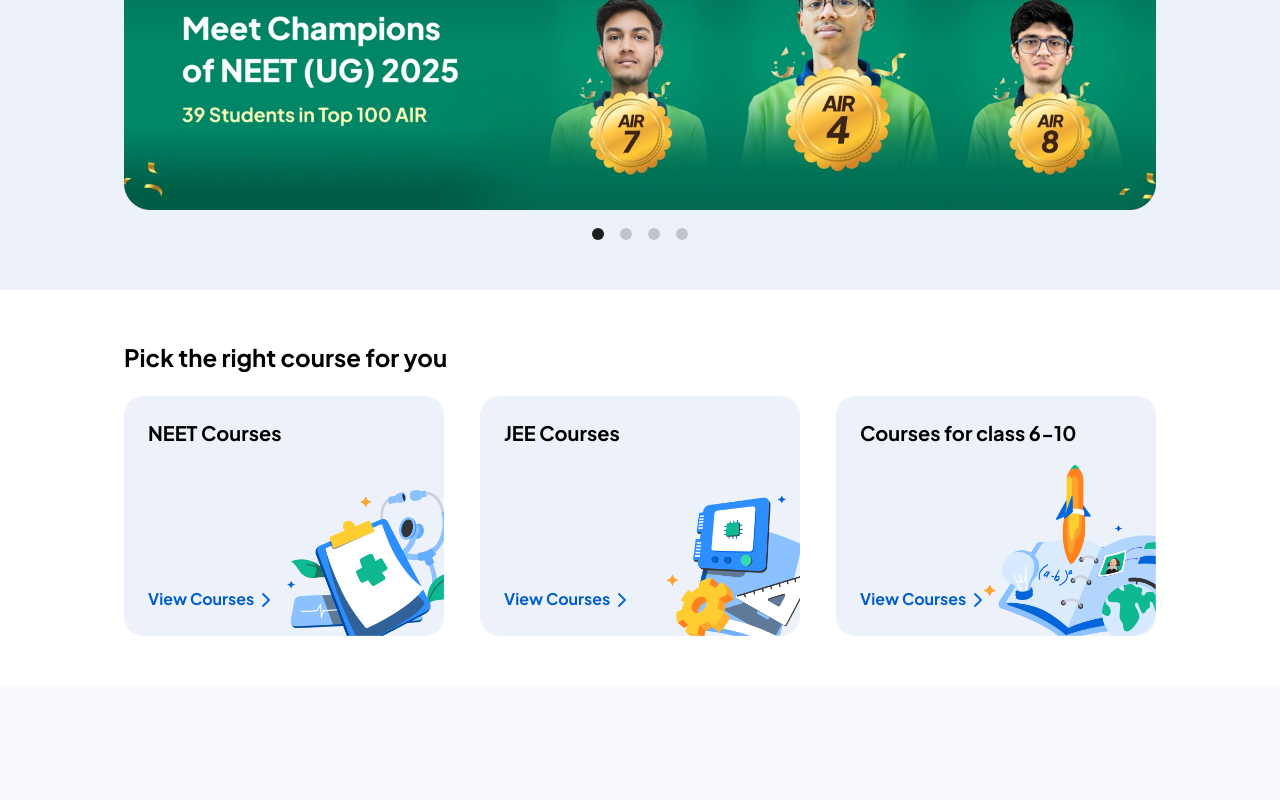
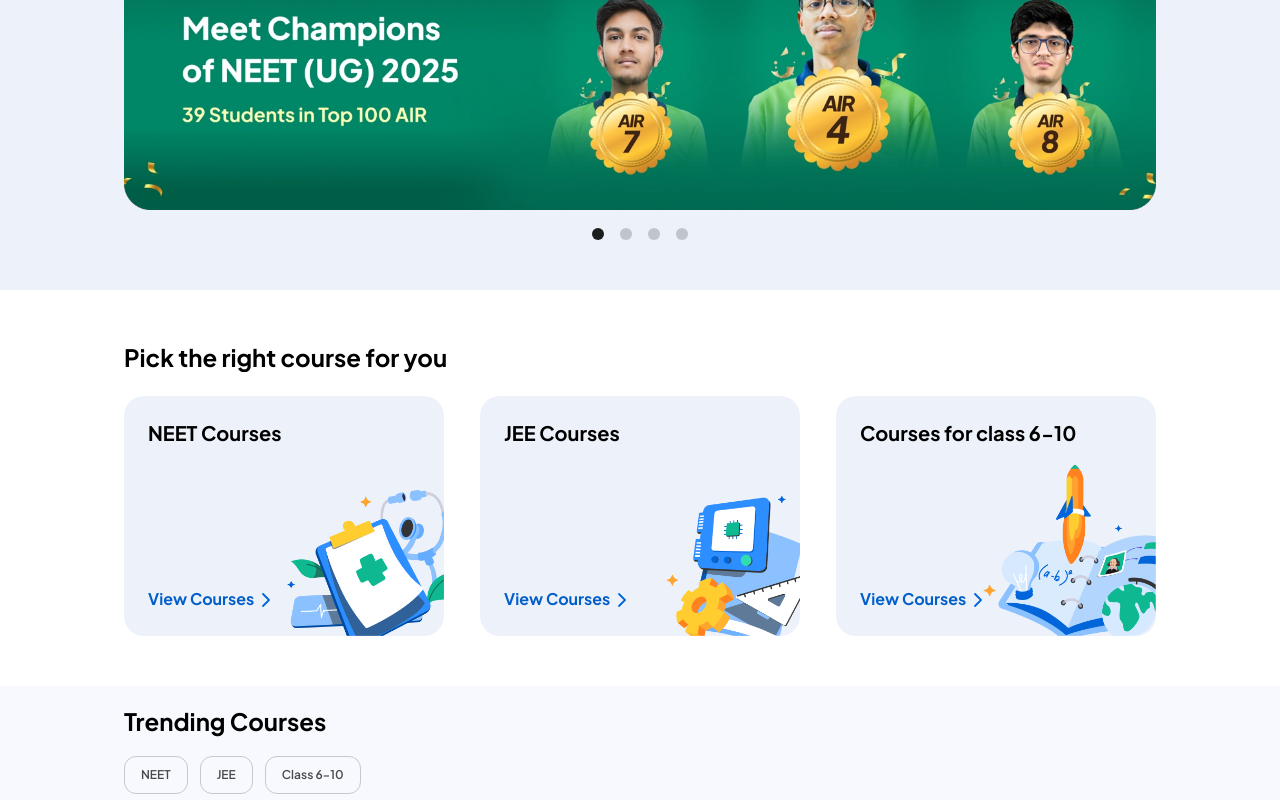
Before and after one commit to 22Arjun/Allen, a React (Vite) app: page / in a window 1280 px wide. Shown: the part 328-1128 px from the top of the page. Built offline with nearby package versions, Linux system fonts and the light colour scheme.

Commit message:
added stream button

```diff
--- a/src/App.css
+++ b/src/App.css
@@ -88,3 +88,24 @@
 .fade-animation {
   animation: slidingIn 0.5s ease-in-out;
 }
+
+.streamButton {
+  display: flex;
+  font-size: 12px;
+  color: #1E1E22;
+  background-color: transparent;
+  padding: 10.5px 16px;
+  border-radius: 12px;
+  text-align: center;
+  border: 1px solid #c6c8cc;
+  cursor: pointer;
+  font-weight: 600;
+  color: #494A4A;
+
+}
+
+/* .streamButton:hover {
+  border: 1px solid #0266da;
+  background-color: #D5E8FF;
+  color: #1E1E22;
+} */
--- a/src/App.jsx
+++ b/src/App.jsx
@@ -1,19 +1,21 @@
 import { useEffect, useState } from 'react';
-import { Nav } from './components/Nav'
-import { Carousel } from './components/Carousel'
-import './App.css'
-import loud from './assets/loud.png'
-import shine from './assets/star.webp'
-import arrow from './assets/arrow.webp'
+import { Nav } from './components/Nav';
+import { Carousel } from './components/Carousel';
+import './App.css';
+import loud from './assets/loud.png';
+import shine from './assets/star.webp';
+import arrow from './assets/arrow.webp';
 import classes from './assets/classes.webp';
 import JEE from './assets/JEE Courses.webp';
 import NEET from './assets/Neet Courses.webp';
-import { CourseCard } from './components/CourseCard'
+import { CourseCard } from './components/CourseCard';
+import { ClickButton } from './components/ClickButton';
 
 // import { BrowserRouter, Router, Route } from 'react-router-dom';
 const App = () => {
 
   const [activeIndex, setActiveIndex] = useState(0);
+  const [activeButton, setActiveButton] = useState({});
 
   const data = [
     {img: NEET, h3: 'NEET Courses'},
@@ -35,12 +37,28 @@
   const activeColor='#1C1D1D';
   const inactiveColor='#0F0F0F33';
 
+
 useEffect(() => {
   const interval = setInterval(() => {
     setActiveIndex(prevIndex => (prevIndex < 3 ? prevIndex + 1 : 0))
   }, 7000)
   return () => clearInterval(interval);
 }, [activeIndex]);
+
+
+const buttonData = [
+    { text : 'NEET' },
+    { text : 'JEE' },
+    { text : 'Class 6-10' }
+  ]
+
+  const activeStyles = {
+        border: '1px solid #0266da',
+        backgroundColor: '#D5E8FF',
+        color: '#1E1E22'
+    }
+
+
 
   return (
     <div className='wrapper'>
@@ -91,7 +109,20 @@
       </div>
 
       <div style={{backgroundColor: '#f7f9ff', width: '100%', height: '114px'}}>
+        <div style={{width: '1032px', display: 'flex', flexDirection: 'column', margin: '0 auto', userSelect: 'none'}}>
+          <h2>Trending Courses</h2>
+          <div style={{display: 'flex', gap: '12px'}}>
+            {buttonData.map((button, index) => ( <ClickButton
+              key={index}
+              onClick={() => setActiveButton(index)}
+              text={button.text}
+              style={{...(activeButton===index ? activeStyles : {})}}
+            />
 
+            ))}
+
+          </div>
+        </div>
       </div>
 
     </div>
--- a/src/components/Carousel.jsx
+++ b/src/components/Carousel.jsx
@@ -23,6 +23,7 @@
       style={imageStyles}
       src={frame[activeIndex]}
       className='fade-animation'
+      draggable={false}
       />
 
 
--- /dev/null
+++ b/src/components/ClickButton.jsx
@@ -0,0 +1,10 @@
+import React from 'react'
+
+export const ClickButton = ({ text, style, onClick }) => {
+
+
+
+  return (
+    <div style={ style } onClick={onClick} className='streamButton'>{ text }</div>
+  )
+}
```
